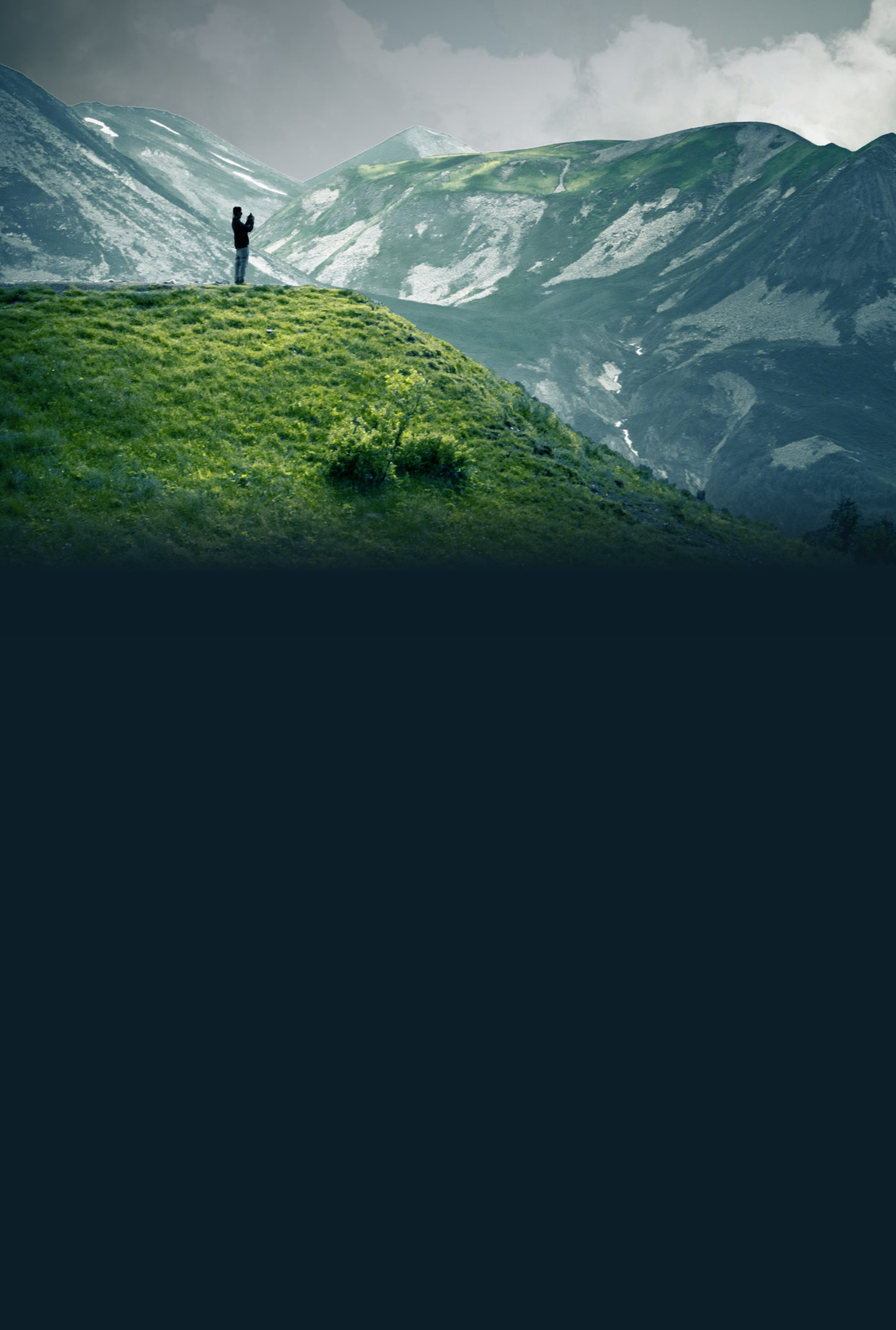
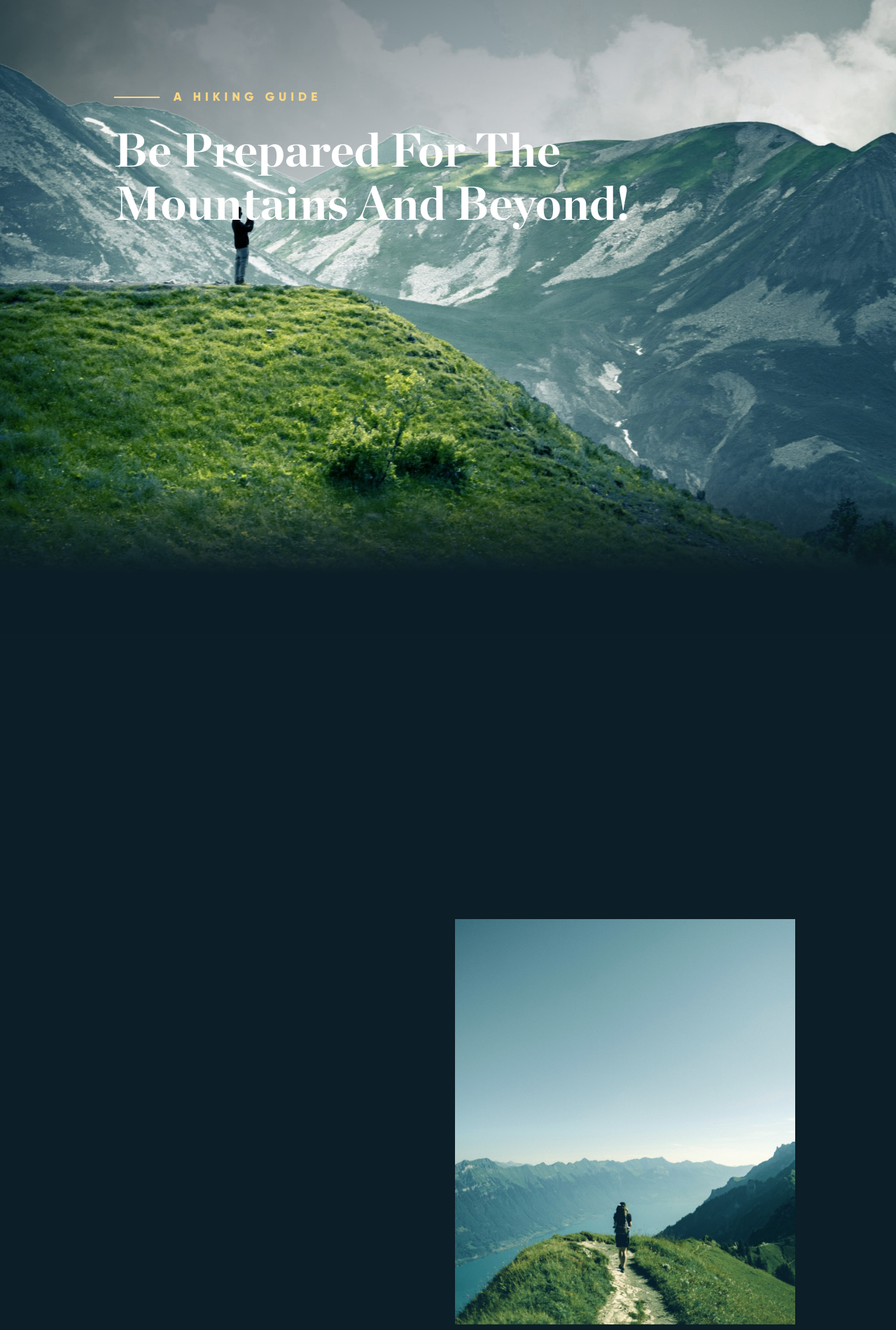
Before and after one commit to portfolio-code/eva, a plain HTML site: page index.html in a window 1280 px wide. Shown: the part 220-2120 px from the top of the page at 70% size. Before the commit the page ends 1126 px from the top, so only its background shows below. Drawn offline with Linux system fonts and the light colour scheme; files whose address does not match are found by name.

Commit message:
section-01

```diff
--- a/index.html
+++ b/index.html
@@ -36,6 +36,33 @@
         </div>
     </div>
 
+    <header>
+        <div class="title">
+            <div class="line"></div>
+            <h5 class="line-text">A Hiking guide</h5>
+        </div>
+        <h1 class="header__text">Be prepared for the Mountains and beyond!</h1>
+    </header>
+
+    <main>
+        <section>
+            <div class="section__content">
+
+            </div>
+            <div class="section__img"></div>
+        </section>
+        <section>
+
+        </section>
+        <section>
+
+        </section>
+    </main>
+
+    <footer>
+
+    </footer>
+
     <script src="js/main.js"></script>
 </body>
 
--- a/style.css
+++ b/style.css
@@ -1,11 +1,20 @@
 * {
     box-sizing: border-box;
+}
+
+h1,
+h2,
+h3,
+h4,
+h5,
+h6 {
+    margin: 0;
 }
 
 h1 {
     color: var(--Wei, #FFF);
     font-family: "Chronicle Display";
-    font-size: clamp(40px, 1.9000000000rem + 3.0000000000vw, 88px);
+    font-size: clamp(38px, 1.7500000000rem + 3.1250000000vw, 88px);
     font-style: normal;
     font-weight: 600;
     line-height: 113.636%;
@@ -88,7 +97,11 @@ a {
     gap: 20px;
 }
 
-/* header ///////////////////////////////////////////////// */
+img {
+    vertical-align: middle;
+}
+
+/* header-back ///////////////////////////////////////////////// */
 .header-back {
     position: absolute;
     top: 0;
@@ -99,7 +112,6 @@ a {
 
 .header-back img {
     width: 100%;
-    vertical-align: middle;
 }
 
 .linear {
@@ -193,6 +205,63 @@ a {
 }
 
 
+/* header //////////////////////////// */
+
+header {
+    max-width: 1115px;
+    margin: clamp(70px, 2.7500000000rem + 8.1250000000vw, 200px) auto;
+    padding: clamp(15px, -0.9742647059rem + 9.5588235294vw, 80px);
+}
+
+
+.line {
+    width: clamp(55px, 3.2250000000rem + 1.0625000000vw, 72px);
+    height: 2px;
+    background: var(--Accent, #FBD784);
+}
+
+.title {
+    display: flex;
+    gap: 20px;
+    align-items: center;
+    margin-bottom: 30px;
+}
+
+
+/* main ///////////////////// */
+
+main {
+    margin: 900px clamp(15px, -1.7500000000rem + 13.4375000000vw, 230px) clamp(40px, 1.5000000000rem + 5.0000000000vw, 120px);
+}
+
+/* section ///////////////////// */
+section {
+    display: flex;
+    flex-wrap: wrap;
+    gap: 20px;
+}
+
+.section__content {
+    display: inline-flex;
+    flex-direction: column;
+    align-items: flex-start;
+    gap: 27px;
+    max-width: 632px;
+    flex-grow: 1;
+    flex-basis: 300px;
+}
+
+.section__img {
+    background-image: url(img/01.jpg);
+    background-size: cover;
+    background-position: bottom;
+    max-width: 566px;
+    flex-grow: 1;
+    flex-basis: 300px;
+    height: clamp(368px, 18.6000000000rem + 22.0000000000vw, 720px);
+}
+
+
 
 /* media ////////////////// */
 
```
Also changed, not shown: img/01.jpg (added), img/burger2.png (deleted).
